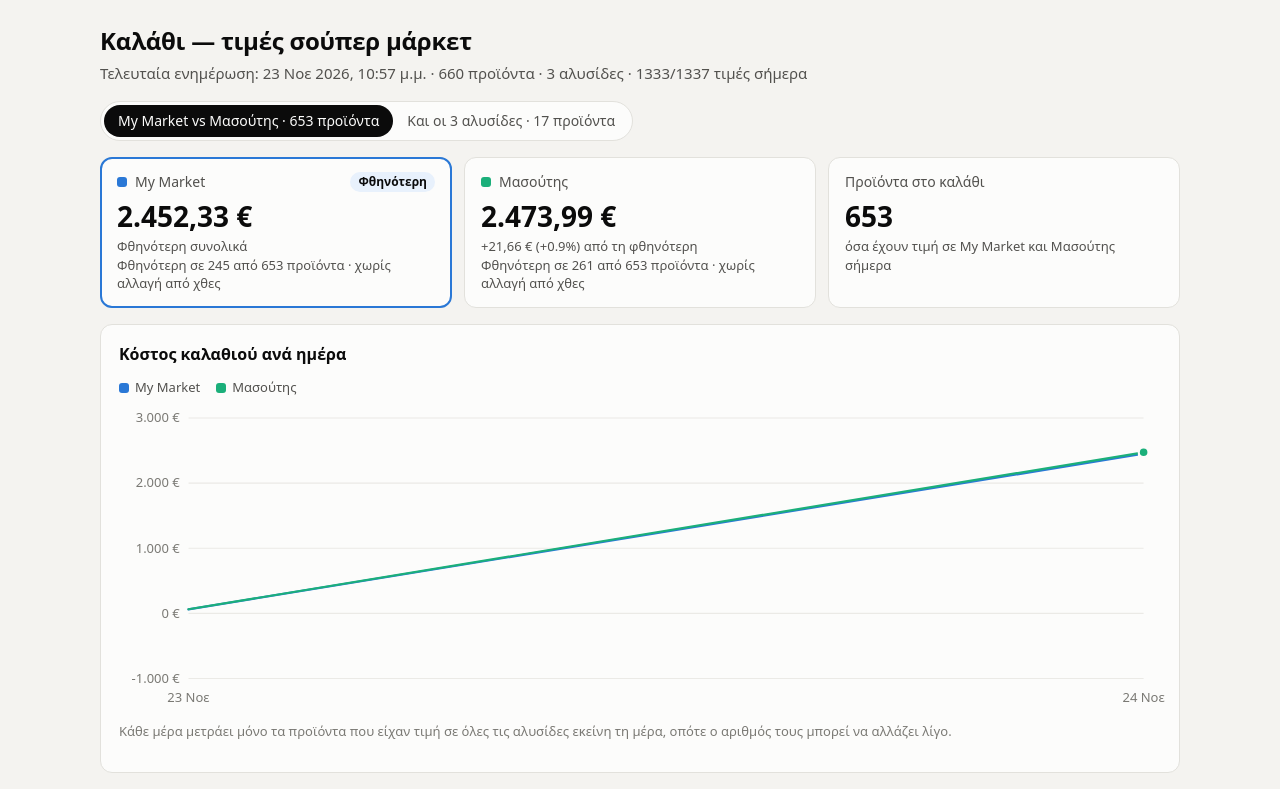
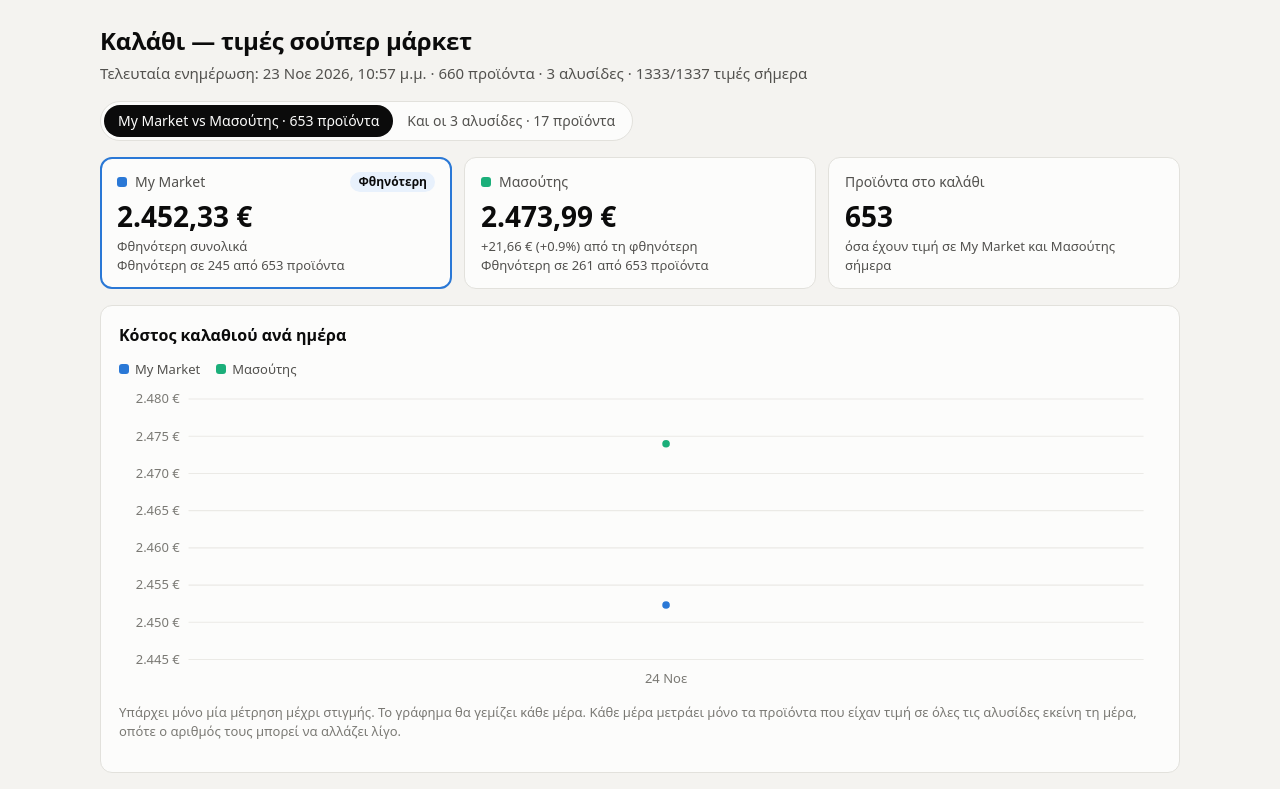
Before and after one commit to gpchatzis-a11y/kalathi, a plain HTML site: page docs/index.html in a window 1280 px wide. Shown: the top 789 px of the page. Drawn offline with Linux system fonts and the light colour scheme.

Commit message:
Γράφημα/σύγκριση με χθες μόνο για συγκρίσιμες μέρες [skip ci]
Co-Authored-By: Claude Opus 5.5 <noreply@anthropic.com>

```diff
--- a/docs/index.html
+++ b/docs/index.html
@@ -218,7 +218,7 @@ function render(meta, hist) {
       const diff = t - bToday.totals[best];
       let line1 = c === best ? "Φθηνότερη συνολικά" : `+${eur(diff)} (+${(diff / bToday.totals[best] * 100).toFixed(1)}%) από τη φθηνότερη`;
       let line2 = `Φθηνότερη σε ${wins[c]} από ${bToday.ids.length} προϊόντα`;
-      if (common.length) {
+      if (common.length >= bToday.ids.length * 0.8) {
         const d = common.reduce((s, id) => s + day[id][c] - pday[id][c], 0);
         line2 += Math.abs(d) < 0.005 ? " · χωρίς αλλαγή από χθες" :
           ` · <span class="${d > 0 ? "up" : "down"}">${d > 0 ? "▲" : "▼"} ${eur(Math.abs(d))}</span> από χθες`;
@@ -338,7 +338,9 @@ function drawChart(series, chains, meta) {
   const svg = document.getElementById("svg"), tip = document.getElementById("tip");
   const W = 960, H = 280, m = { l: 64, r: 16, t: 12, b: 28 };
   svg.setAttribute("viewBox", `0 0 ${W} ${H}`);
-  const pts = series.filter(s => s.ids.length);
+  // Μέρες με πολύ μικρότερο καλάθι (π.χ. πριν προστεθούν προϊόντα) δεν είναι συγκρίσιμες
+  const maxN = Math.max(0, ...series.map(s => s.ids.length));
+  const pts = series.filter(s => s.ids.length && s.ids.length >= maxN * 0.8);
   const note = document.getElementById("chartNote");
   if (!pts.length) { svg.innerHTML = ""; note.textContent = "Δεν υπάρχουν ακόμα δεδομένα."; return; }
   note.textContent = (pts.length < 2
@@ -348,7 +350,7 @@ function drawChart(series, chains, meta) {
   let lo = Math.min(...all), hi = Math.max(...all);
   const pad = Math.max((hi - lo) * 0.15, 1);
   const tstep = [1, 2, 5, 10, 20, 50, 100, 200, 500].find(s => (hi - lo + 2 * pad) / s <= 6) || 1000;
-  lo = Math.floor((lo - pad) / tstep) * tstep; hi = Math.ceil((hi + pad) / tstep) * tstep;
+  lo = Math.max(0, Math.floor((lo - pad) / tstep) * tstep); hi = Math.ceil((hi + pad) / tstep) * tstep;
   const x = i => pts.length === 1 ? (m.l + W - m.r) / 2 : m.l + i * (W - m.l - m.r) / (pts.length - 1);
   const y = v => m.t + (hi - v) * (H - m.t - m.b) / (hi - lo);
   let g = "";
```
